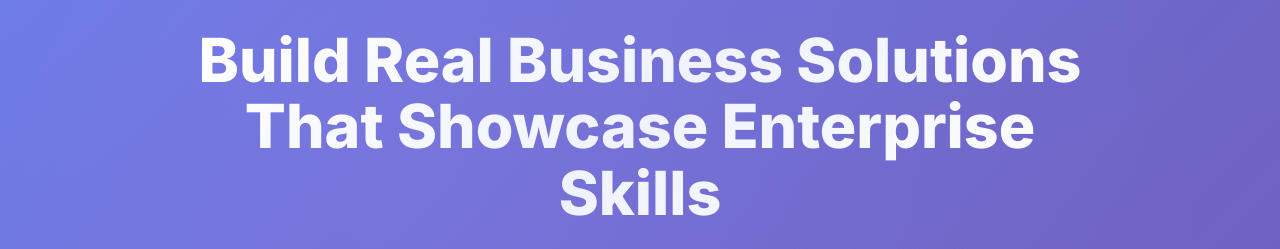
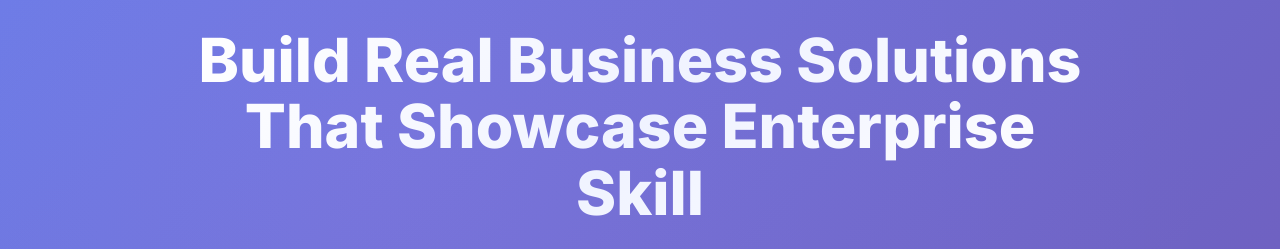
Before and after one commit to SkillAIPath/Landing-Page, a website: page index.html in a window 1280 px wide. Shown: the part 183-432 px from the top of the page. Drawn offline with nearby package versions, Linux system fonts and the light colour scheme; no server answers.

Commit message:
Update index.html

```diff
--- a/index.html
+++ b/index.html
@@ -2127,7 +2127,7 @@
                     🏗️ Enterprise Experience • Project-Based Learning • Custom Track Assignment
                 </div>
 
-                <h1 class="hero-title">Build Real Business Solutions That Showcase Enterprise Skills</h1>
+                <h1 class="hero-title">Build Real Business Solutions That Showcase Enterprise Skill</h1>
 
                 <p class="hero-subtitle">
                     Stop building toy projects. Master AI & Data skills by solving actual business problems with enterprise-grade mentorship. Learn from someone who's delivered production systems.
```
